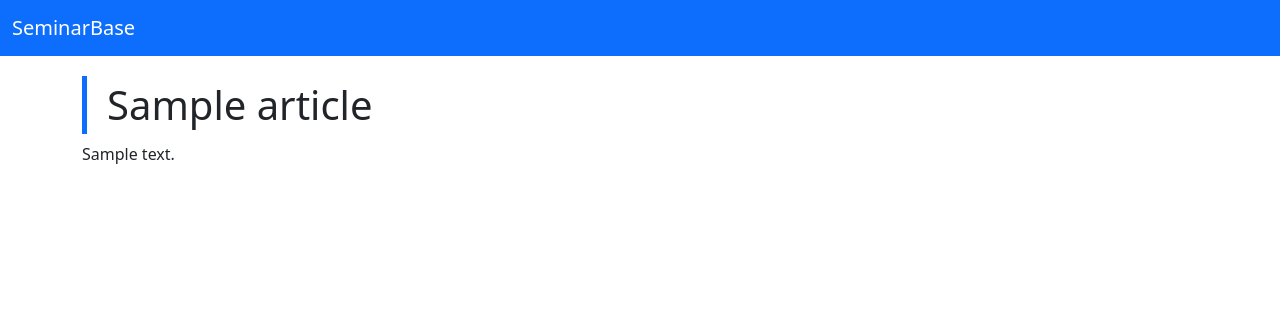
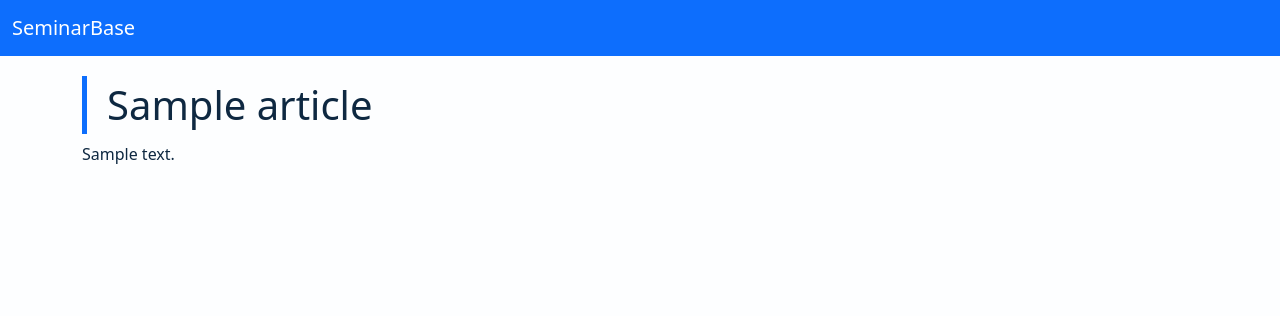
Before and after one commit to e1q23079/SeminarBase, a Django app: template app/seminar_base/templates/seminar_base/article_detail.html in a window 1280 px wide. Shown: the top 316 px of the page. Run offline with Django 5.2, Linux system fonts and the light colour scheme; the template is opened without the code that fills it: values that come from a table or form of the project are taken from there, others are empty; tables that the repository leaves empty hold one stand-in row (values such as "Sample post"); some libraries are stand-ins or nearby versions.

Commit message:
文字色・背景色修正

```diff
--- a/app/static/css/styles.css
+++ b/app/static/css/styles.css
@@ -46,3 +46,8 @@ blockquote {
     padding: 0.25em;
     background-color: #F2F2F2;
 }
+
+body {
+    color: #0E2841;
+    background-color: #fdfeff;
+}
```
